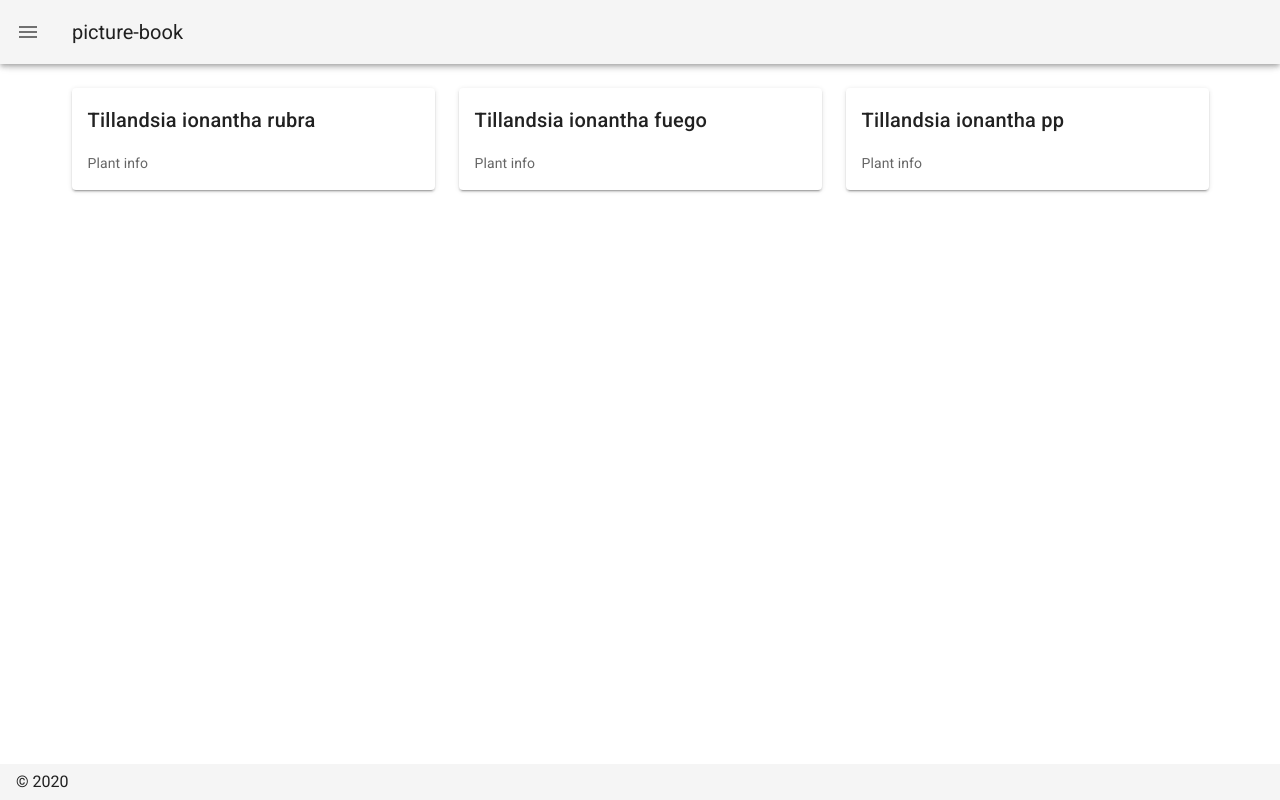
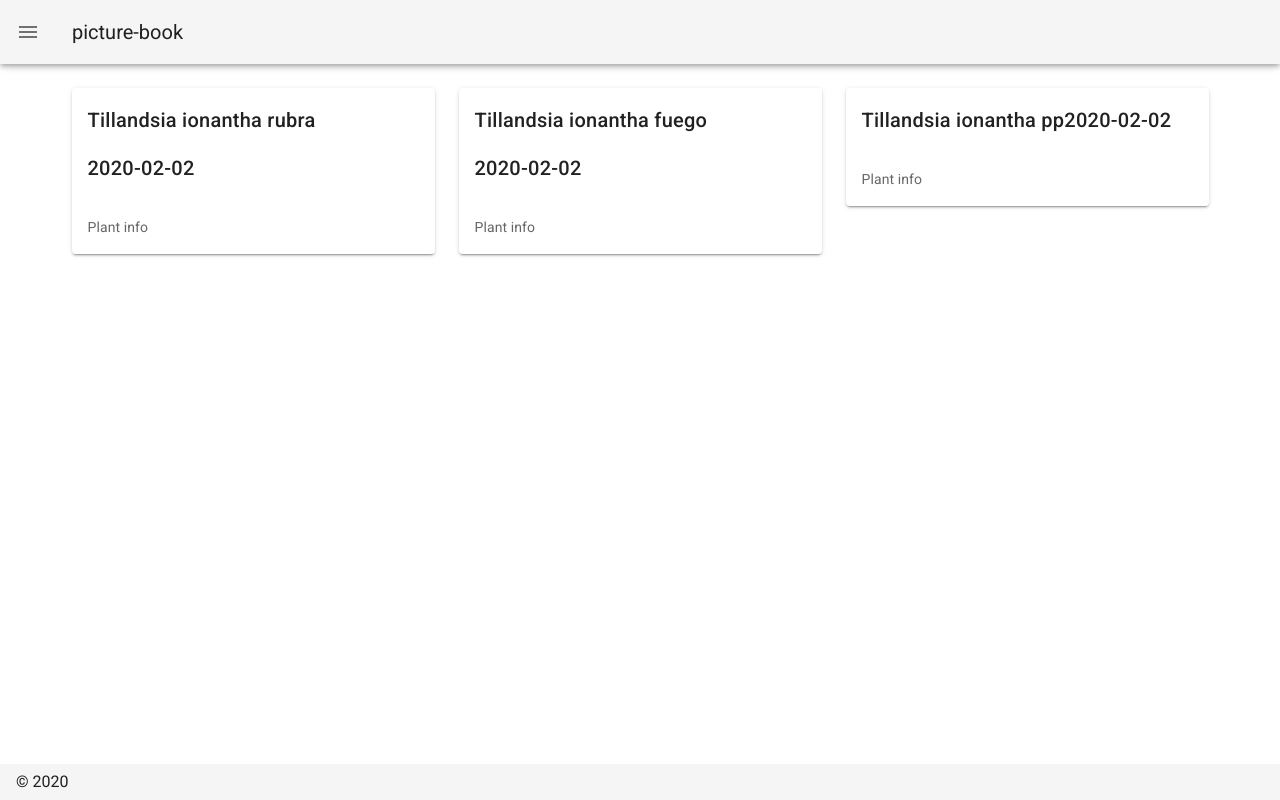
Before and after one commit to yoritin/picture-book-view, a Nuxt app: page /plants in a window 1280 px wide. Built offline with nearby package versions, Linux system fonts and the light colour scheme.

Commit message:
日付を表示

```diff
--- a/components/Plant.vue
+++ b/components/Plant.vue
@@ -1,6 +1,9 @@
 <template>
   <v-card class="mb-4">
-    <v-card-title>{{ plant.name }}</v-card-title>
+    <v-card-title>
+      <p>{{ plant.name }}</p>
+      <p>{{ plant.purchase_date }}</p>
+    </v-card-title>
     <v-card-text>Plant info</v-card-text>
   </v-card>
 </template>
```
